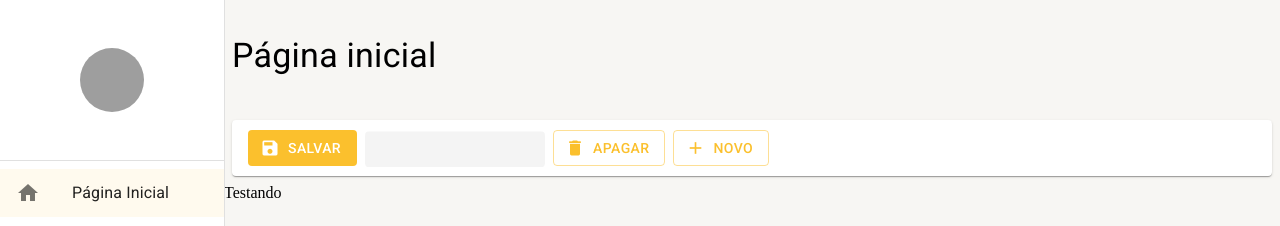
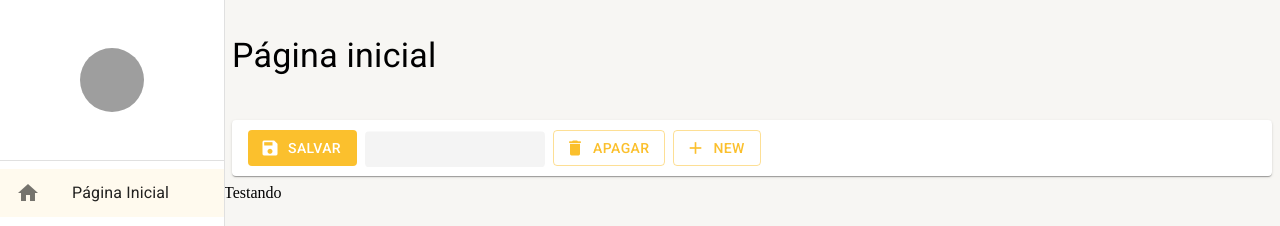
Before and after one commit to marciomrcr/lista-tarefas-react-ts, a React (Vite) app: page /home in a window 1280 px wide. Shown: the top 226 px of the page. Built offline with nearby package versions, Linux system fonts and the light colour scheme; grey boxes are pictures that could not be loaded.

Commit message:
Finalizada responsividade dos botões

```diff
--- a/src/pages/dashboard/Dashboard.tsx
+++ b/src/pages/dashboard/Dashboard.tsx
@@ -8,7 +8,7 @@ export const Dashboard = () => {
       barraDeFerramentas={(
 
         <FerramentasDeDetalhes
-
+        textoBotaoNovo='New'
           mostrarBotaoNovo
           mostrarBotaoSalvarEFechar
           mostrarBotaoSalvarEFecharCarregando
```
Also changed, not shown: 2 other files (tests, documents, lock files or other folders).
